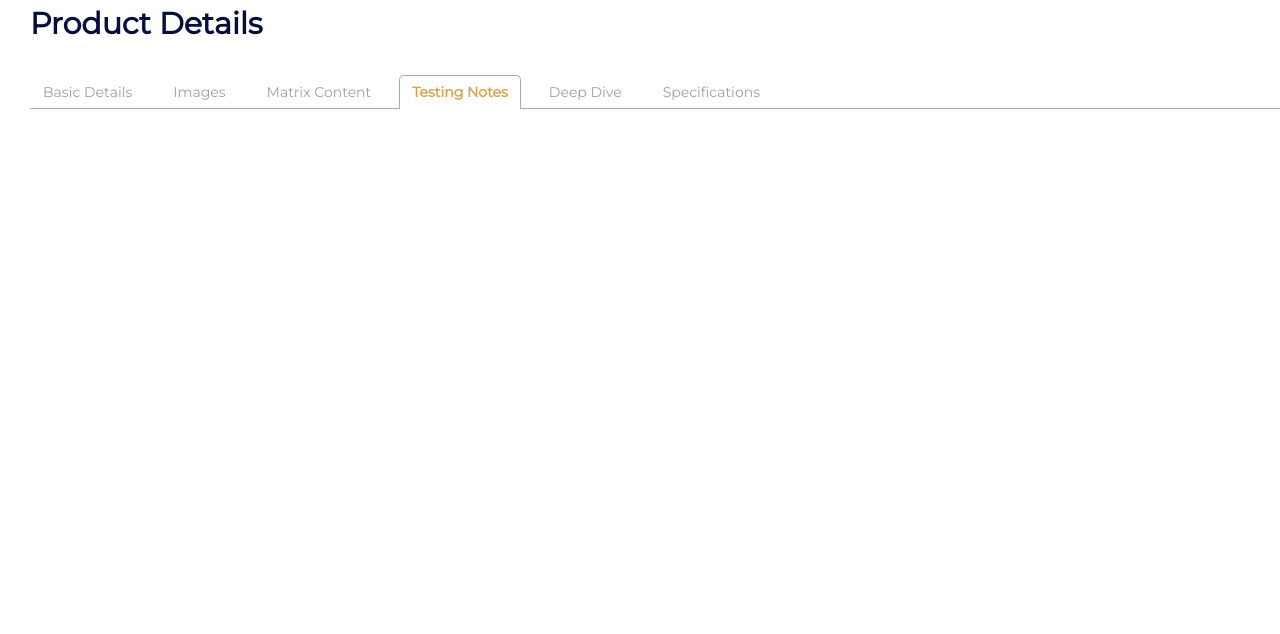
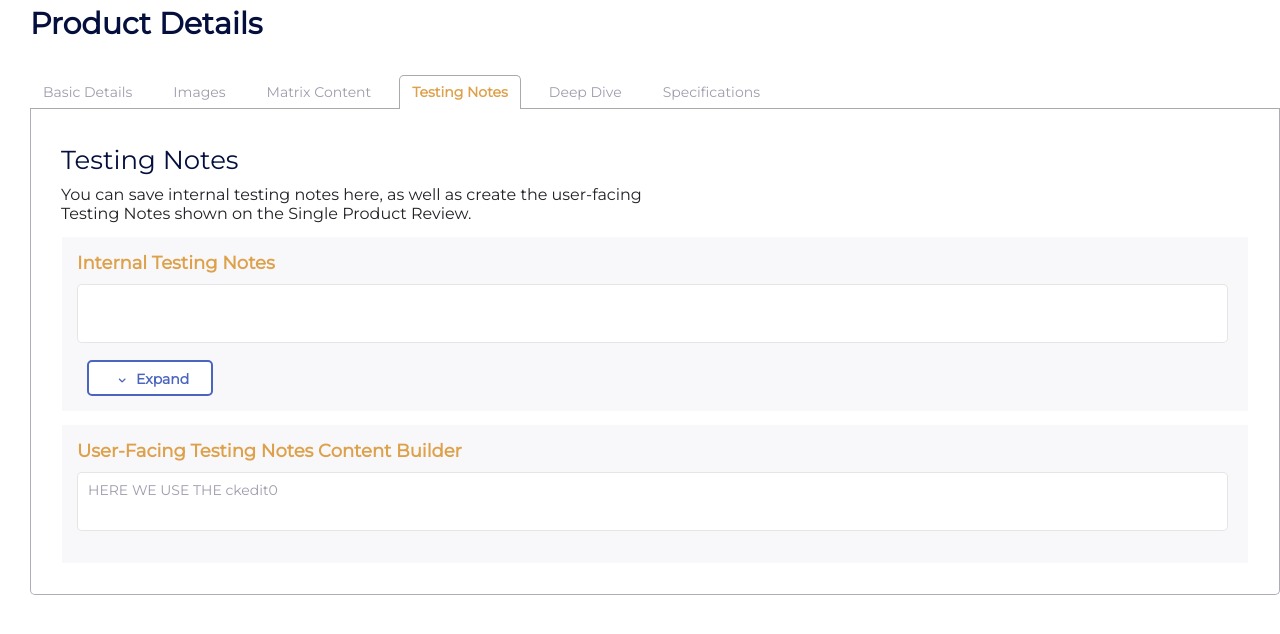
Before and after one commit to jas-chu/product-catalog, a React (Create React App) app: page / in a window 1280 px wide. Both pictures are taken after a click on the tab "Testing Notes". Shown: the top 634 px of the page. Built offline with nearby package versions, Linux system fonts and the light colour scheme.

Commit message:
adding Testing Notes Tab mock

```diff
--- a/src/App.js
+++ b/src/App.js
@@ -5,6 +5,7 @@ import BasicDetailsTab from './components/tabs/BasicDetailsTab';
 import 'react-tabs/style/react-tabs.css';
 import CustomTab from './components/tab';
 import MatrixContent from './components/tabs/MatrixContentTab';
+import TestingNotes from './components/tabs/TestingNotesTab';
 
 function App() {
   return (
@@ -23,6 +24,7 @@ function App() {
         <BasicDetailsTab />
         <ImagesTab />
         <MatrixContent />
+        <TestingNotes />
       </CustomTab>
     </div>
   );
--- /dev/null
+++ b/src/components/tabs/TestingNotesTab.css
@@ -0,0 +1,12 @@
+.Testing-notes {
+  margin: 0px 20px 21px 20px;
+}
+
+.Expand-icon {
+  margin-right: 10px;
+}
+
+.Button-content {
+  display: flex;
+  align-items: center;
+}
--- /dev/null
+++ b/src/components/tabs/TestingNotesTab.js
@@ -0,0 +1,40 @@
+import React from 'react';
+import ActionButton from '../actionButton';
+import TextArea from '../text-area';
+import Header from './Header';
+import icon from '../../assets/icon-arrow-dropdown.png';
+import './TestingNotesTab.css';
+
+function TestingNotes() {
+  return (
+    <div className='Testing-notes'>
+      <Header
+        title="Testing Notes"
+        subtitle={
+          <span>
+            You can save internal testing notes here, as well as create the user-facing
+            <br />
+            Testing Notes shown on the Single Product Review.
+          </span>
+        }
+      />
+      <div className="Section Spacing">
+        <p className="Section-title">Internal Testing Notes</p>
+        <TextArea className="Suggestion-text" />
+        <ActionButton
+          text={
+            <span className="Button-content">
+              <img src={icon} alt="expand" className="Expand-icon" /> Expand
+            </span>
+          }
+        />
+      </div>
+      <div className="Section Spacing">
+        <p className="Section-title">User-Facing Testing Notes Content Builder</p>
+        <TextArea className="Suggestion-text" placeholder="HERE WE USE THE ckedit0" />
+      </div>
+    </div>
+  );
+}
+
+export default TestingNotes;
```
Also changed, not shown: src/assets/icon-arrow-dropdown.png (added).
